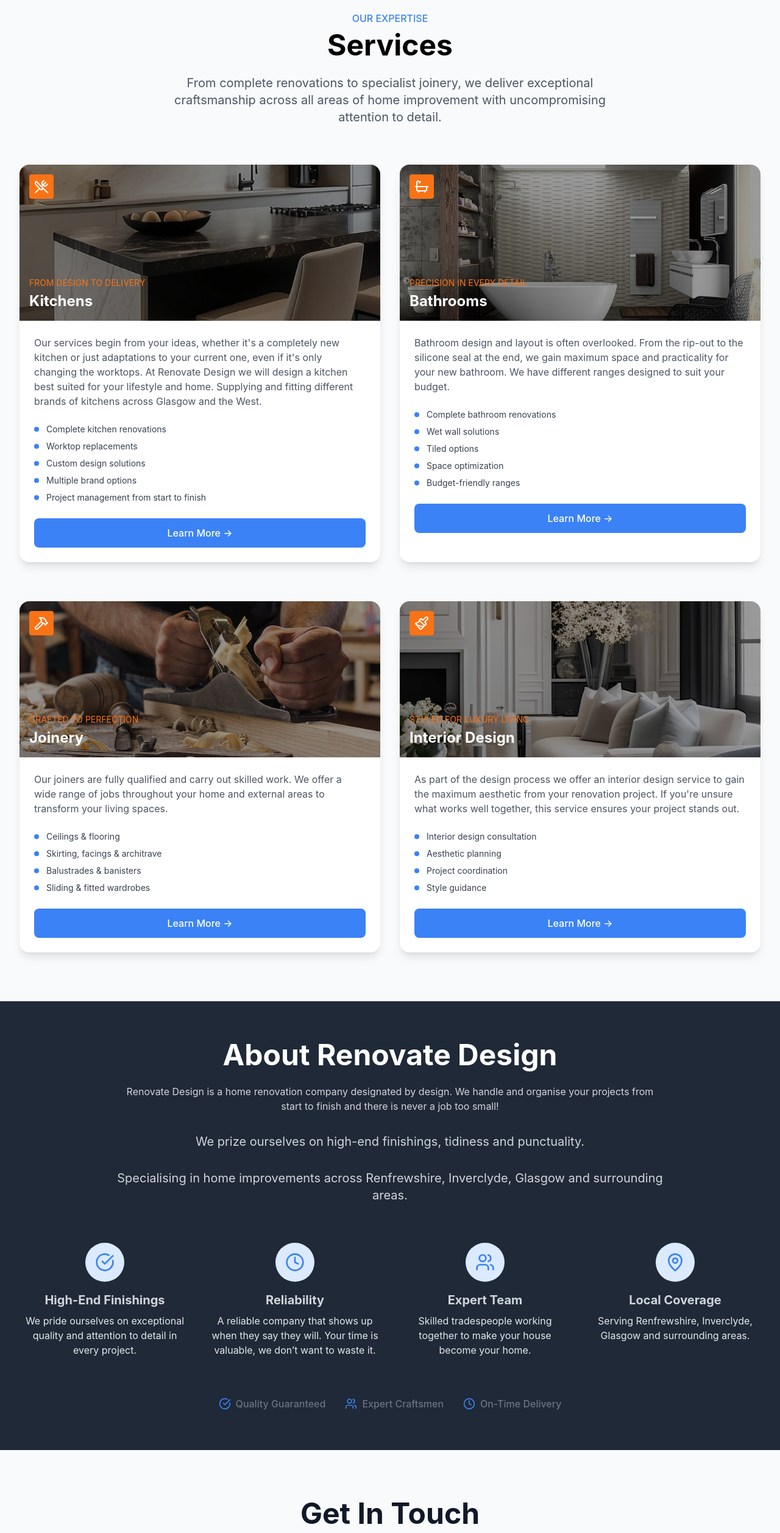
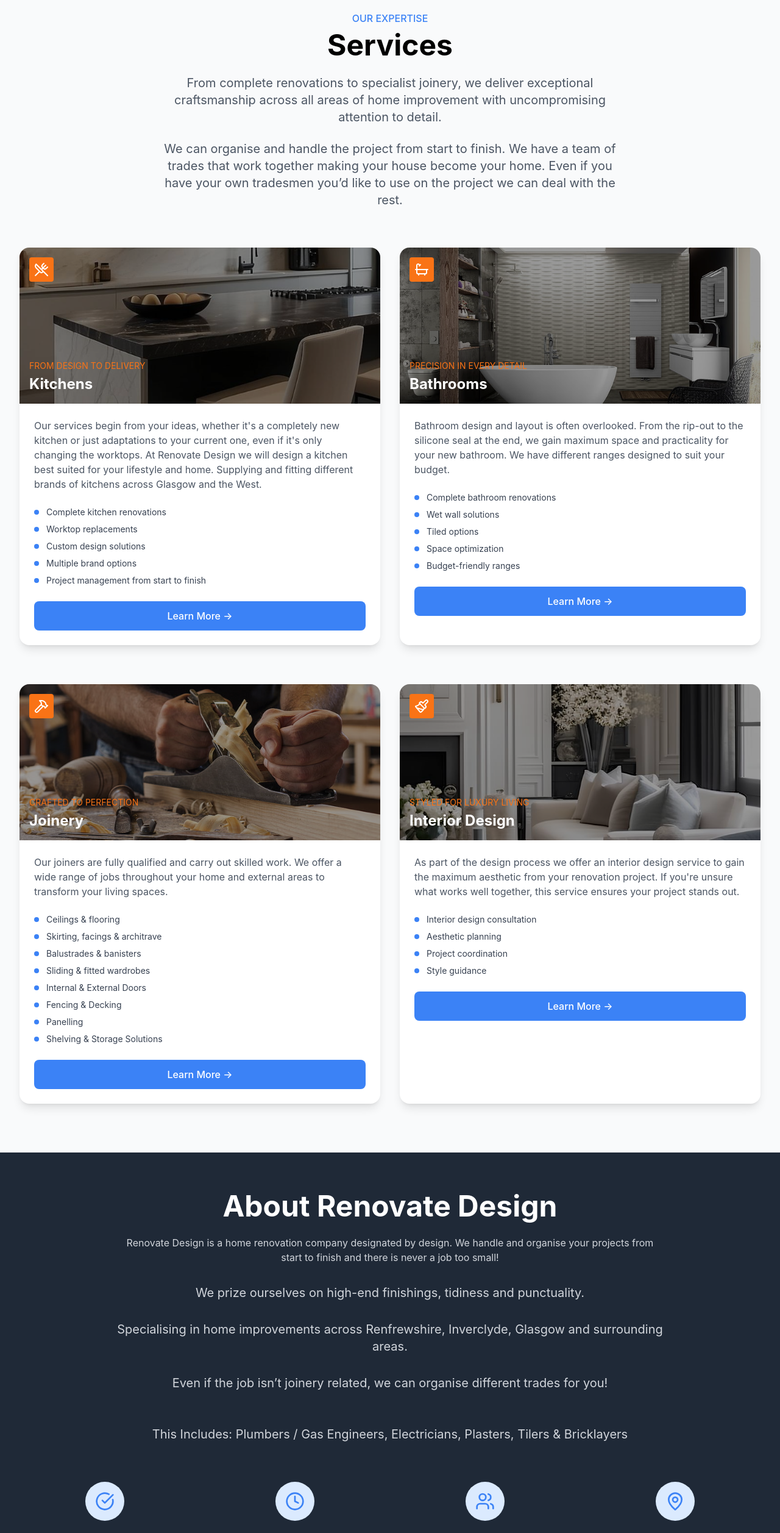
Before and after one commit to emunro22/renovate-design, a React (Create React App) app: page / in a window 1280 px wide. Shown: the part 862-3376 px from the top of the page at 61% size. Built offline with nearby package versions, Linux system fonts and the light colour scheme.

Commit message:
Adding some finishing touches

```diff
--- a/src/Home.js
+++ b/src/Home.js
@@ -174,6 +174,11 @@ const RenovateDesignWebsite = () => {
         From complete renovations to specialist joinery, we deliver exceptional craftsmanship across all areas
         of home improvement with uncompromising attention to detail.
       </p>
+      <br></br>
+        <p className="text-xl text-gray-600 max-w-3xl mx-auto">
+            We can organise and handle the project from start to finish. We have a team of trades that work together making your house become your home. Even if you have your own tradesmen you’d like to use on the project we can deal with the rest.
+      </p>
+
     </div>
 
     <div className="grid lg:grid-cols-2 gap-8 mb-16">
@@ -273,6 +278,10 @@ const RenovateDesignWebsite = () => {
             <li className="flex items-center text-gray-700"><div className="w-2 h-2 bg-blue-500 rounded-full mr-3"></div>Skirting, facings & architrave</li>
             <li className="flex items-center text-gray-700"><div className="w-2 h-2 bg-blue-500 rounded-full mr-3"></div>Balustrades & banisters</li>
             <li className="flex items-center text-gray-700"><div className="w-2 h-2 bg-blue-500 rounded-full mr-3"></div>Sliding & fitted wardrobes</li>
+            <li className="flex items-center text-gray-700"><div className="w-2 h-2 bg-blue-500 rounded-full mr-3"></div>Internal & External Doors</li>
+            <li className="flex items-center text-gray-700"><div className="w-2 h-2 bg-blue-500 rounded-full mr-3"></div>Fencing & Decking</li>
+            <li className="flex items-center text-gray-700"><div className="w-2 h-2 bg-blue-500 rounded-full mr-3"></div>Panelling</li>
+            <li className="flex items-center text-gray-700"><div className="w-2 h-2 bg-blue-500 rounded-full mr-3"></div>Shelving & Storage Solutions</li>
           </ul>
                   <Link
           to="/joinery"
@@ -337,6 +346,13 @@ const RenovateDesignWebsite = () => {
                 </p>
                 <p className="text-xl text-gray-300 mb-8  ">
                   Specialising in home improvements across Renfrewshire, Inverclyde, Glasgow and surrounding areas.
+                </p>
+                <p className="text-xl text-gray-300 mb-8  ">
+                  Even if the job isn’t joinery related, we can organise different trades for you!
+                  </p>
+                <br></br>
+                <p className="text-xl text-gray-300 mb-8  ">
+                This Includes: Plumbers / Gas Engineers, Electricians, Plasters, Tilers & Bricklayers
                 </p>
               </div>
             </div>
```
